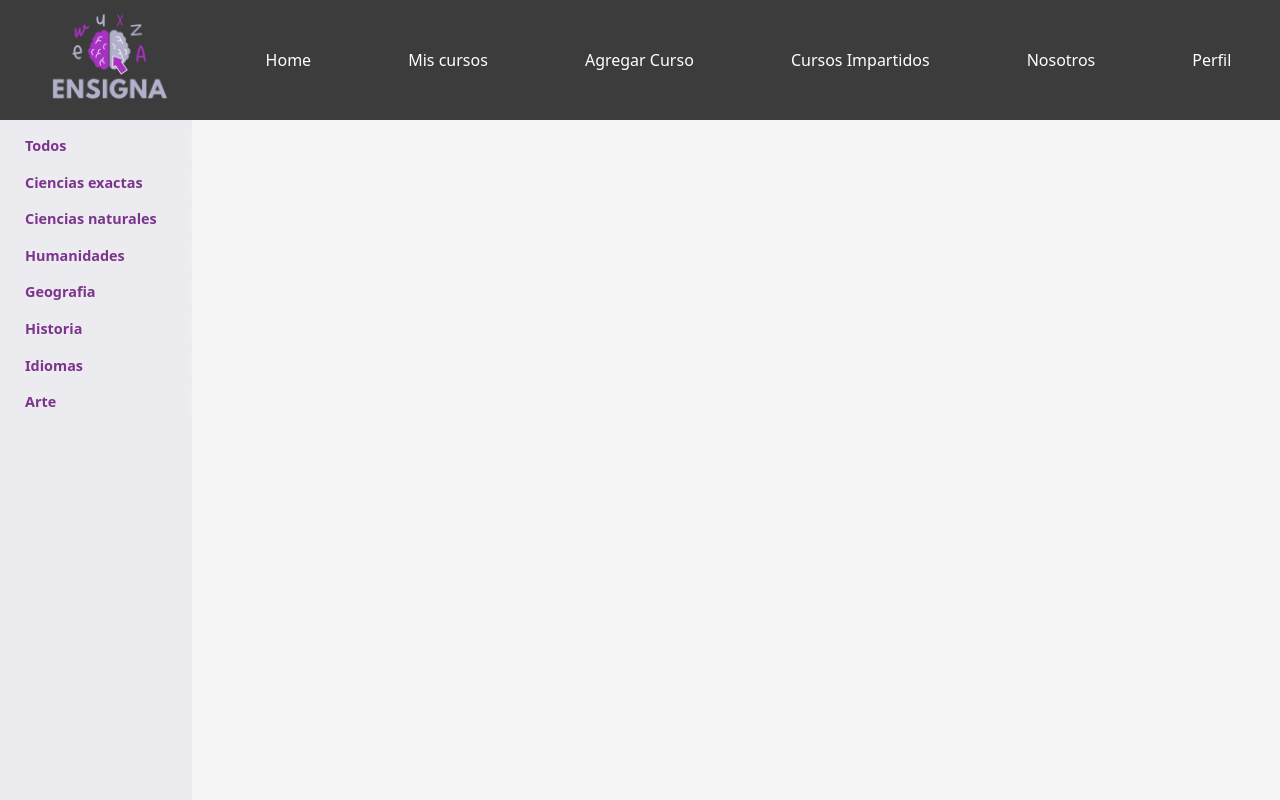
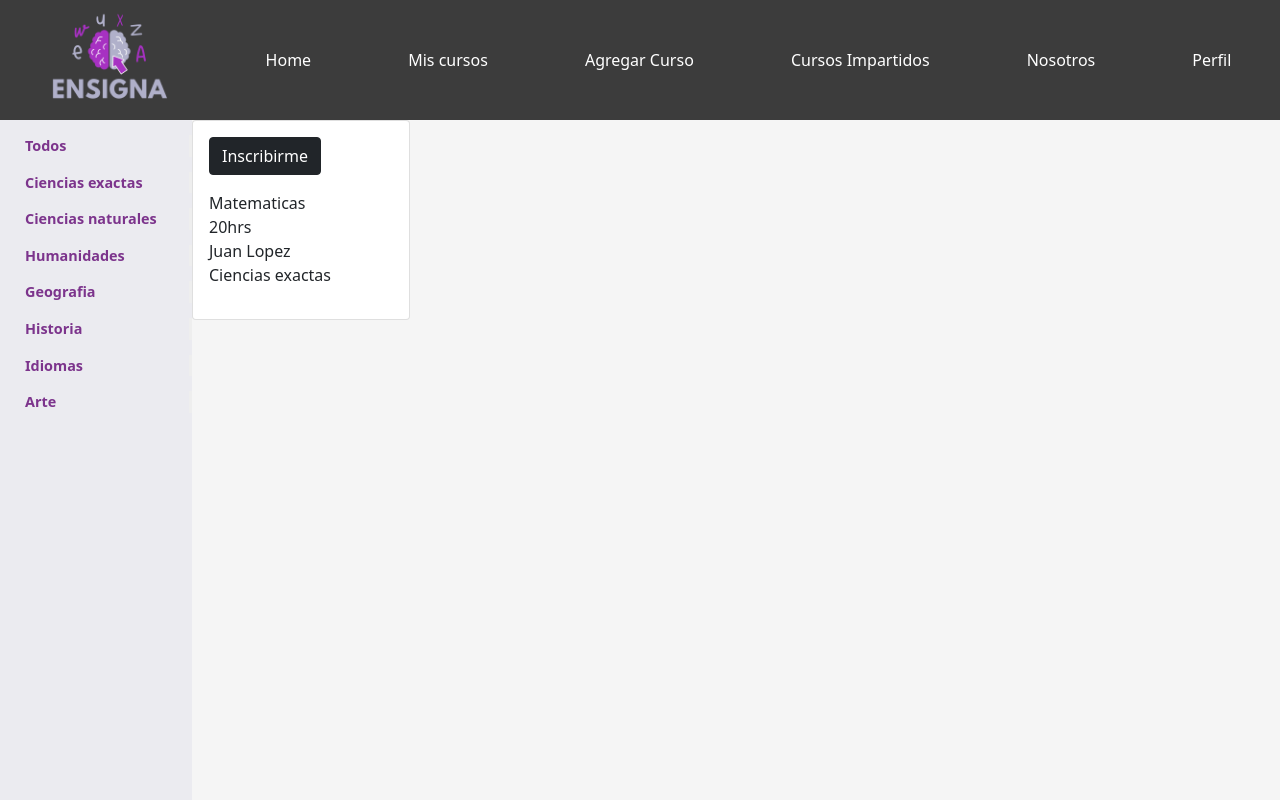
Before and after one commit to letivargasj/ProyectoCursos, a PHP site: page / in a window 1280 px wide. Run offline with PHP 8.4, Linux system fonts and the light colour scheme; data that the repository does not hold is empty.

Commit message:
front
cambio de template

```diff
--- a/index.php
+++ b/index.php
@@ -44,7 +44,20 @@
                 <div class="cat" id="Arte">Arte</div>
             </div>
             <div class="contenedor">
-
+                <div class="card" style="width: 20%">
+                    <img src="" class="card-img-top imgStyle" >
+                    <div class="card-body cardStyle">
+                    <p class="card-text">
+                        <button type="button" class="btn btn-dark" id="btnCurso" value="Inscribir">
+                            Inscribirme
+                        </button>
+                        <div class="cursoNombre" name="cursoNombre">Matematicas</div>
+                        <div class="cursoDuracion" name="cursoDuracion">20hrs</div>
+                        <div class="cursoMaestro" name="cursoMaestro">Juan Lopez</div>
+                        <div class="cursoCategoria" name="cursoCategoria">Ciencias exactas</div>
+                    </p>
+                    </div>
+                </div>
             </div>
 
         </div>
```
